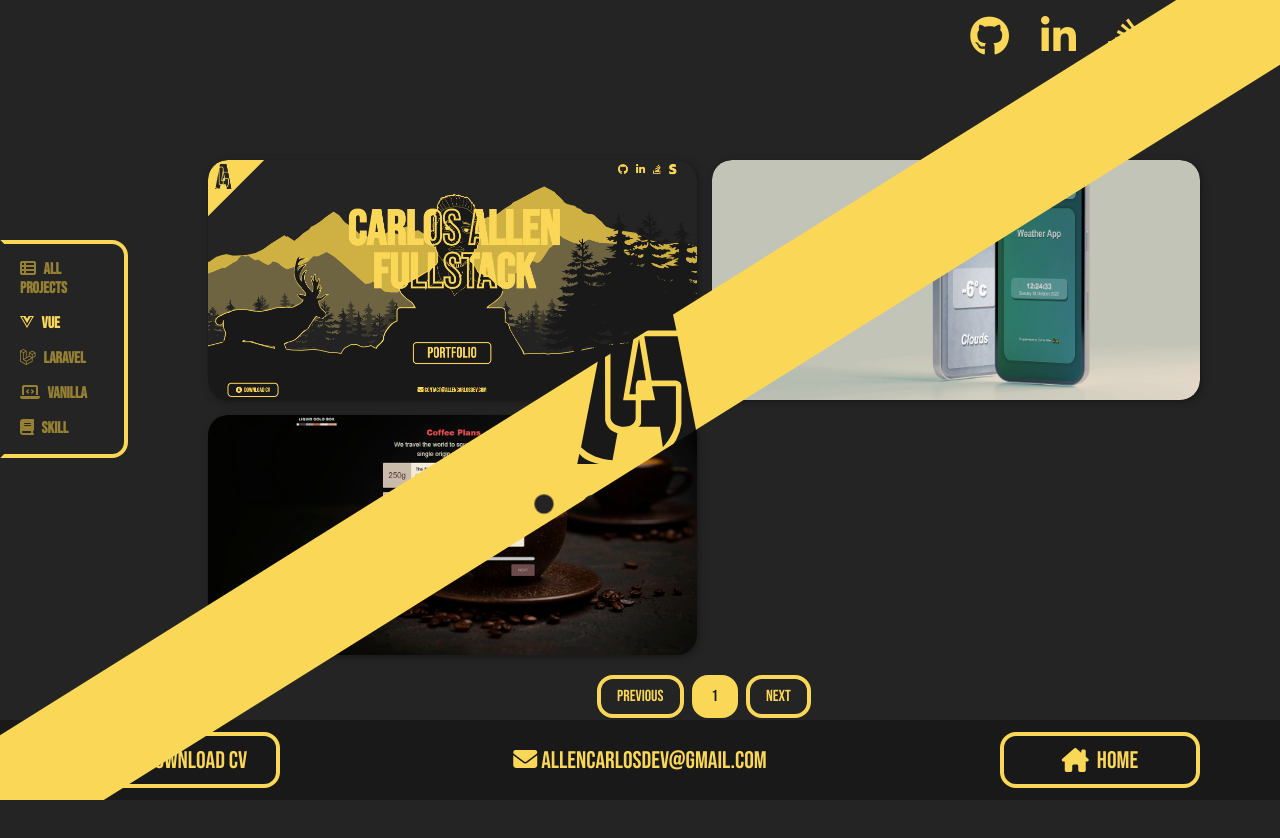
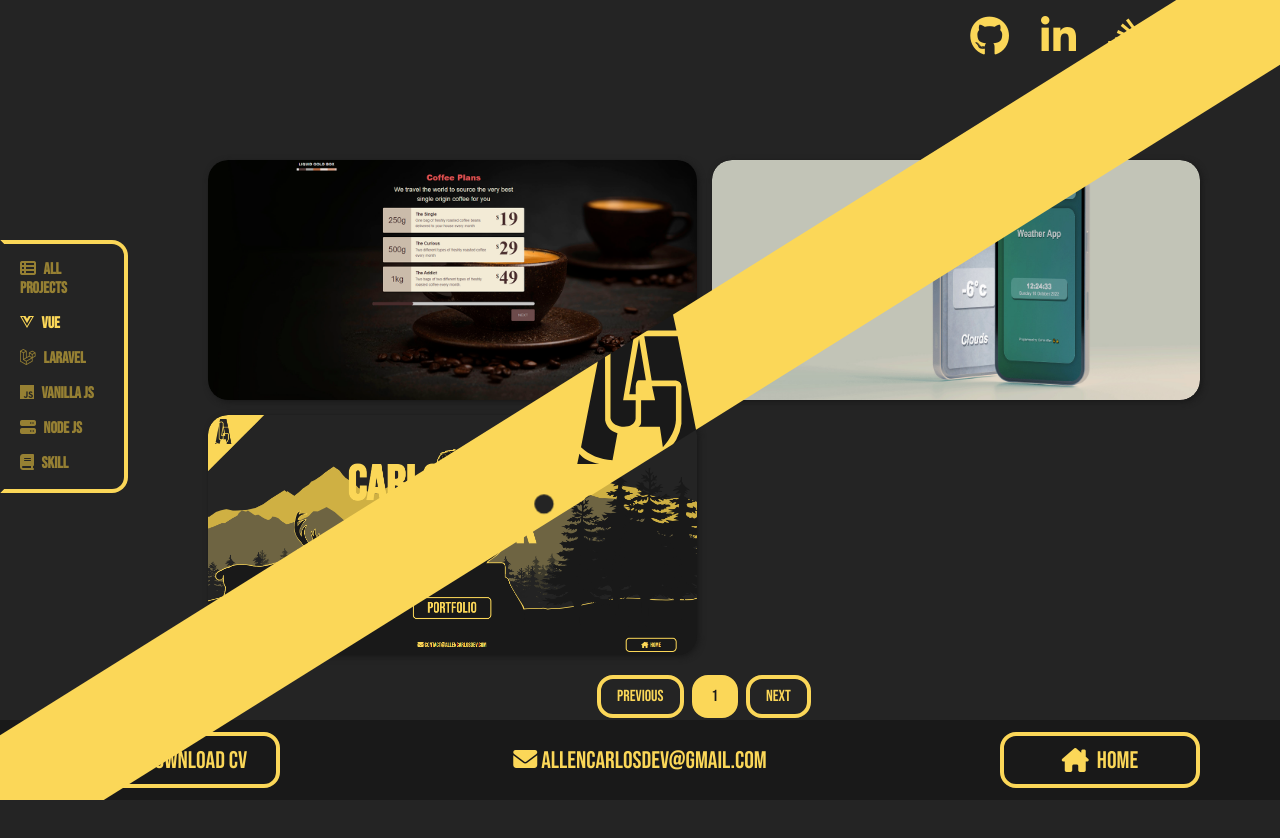
Before and after one commit to allencarlosdev/portfolio, a Vue app: page /vue in a window 1280 px wide. Shown: the top 838 px of the page. Built offline with nearby package versions, Linux system fonts and the light colour scheme.

Commit message:
Adding Node js in skill beside sorting content

```diff
--- a/src/components/projectsData.js
+++ b/src/components/projectsData.js
@@ -13,12 +13,12 @@ export let projectsData = [
     {
       id:2,
       category:["Vue"],
-      title:"Portfolio",
-      image:require("@/assets/allenpage4.png"),
-      objective:"It shows all the own projects that I made to show to companies or clients, this page is made with Vuejs.",
+      title:"Reactive forms",
+      image:require("@/assets/reactive-form.png"),
+      objective:"Create reactive forms on a single page",
       links:{
-        hrefCode:"https://github.com/allencarlosdev/portfolio", titleCode:"code on github page portfolio",
-        hrefPage :"https://allencarlosdev.com", titlePage:"Portfolio web of Carlos Allen",
+        hrefCode:"https://github.com/allencarlosdev/Reactive-forms", titleCode:"code on github for coffee form",
+        hrefPage :"https://coffee-form.netlify.app/", titlePage:"Coffee form",
       }
     },
     {
@@ -45,7 +45,7 @@ export let projectsData = [
     },
     {
       id:5,
-      category:["Laravel", "Vanilla"],
+      category:["Laravel"],
       title:"Allenpage2",
       image:require("@/assets/allenpage2.png"),
       objective:"the goal of this static page is to try to replicate the original page but with some subtle changes in addition to using BEM methodology.",
@@ -78,7 +78,7 @@ export let projectsData = [
     },
     {
       id:8,
-      category:["Laravel", "Vanilla"],
+      category:["Laravel"],
       title:"Allenpage1",
       image:require("@/assets/allenpage1.png"),
       objective:"My goal as a programmer for this static page was to make it as simple as possible without using methodologies, libraries etc.",
@@ -90,12 +90,12 @@ export let projectsData = [
     {
       id:9,
       category:["Vue"],
-      title:"Reactive forms",
-      image:require("@/assets/reactive-form.png"),
-      objective:"Create reactive forms on a single page",
+      title:"Portfolio",
+      image:require("@/assets/allenpage4.png"),
+      objective:"It shows all the own projects that I made to show to companies or clients, this page is made with Vuejs.",
       links:{
-        hrefCode:"https://github.com/allencarlosdev/Reactive-forms", titleCode:"code on github for coffee form",
-        hrefPage :"https://coffee-form.netlify.app/", titlePage:"Coffee form",
+        hrefCode:"https://github.com/allencarlosdev/portfolio", titleCode:"code on github page portfolio",
+        hrefPage :"https://allencarlosdev.com", titlePage:"Portfolio web of Carlos Allen",
       }
     },
   ]
--- a/src/components/skillsData.js
+++ b/src/components/skillsData.js
@@ -59,4 +59,9 @@ export let skillsData = [
       title:"TAILWINDCSS",
       image:require("@/assets/skill/tailwind.svg"),
     },
+    {
+      id:13,
+      title:"NODEJS",
+      image:require("@/assets/skill/nodejs.svg"),
+    },
   ]
--- a/src/views/ContentView.vue
+++ b/src/views/ContentView.vue
@@ -5,7 +5,8 @@
             <router-link to="/portfolio" class="content__link"><i class="fa-solid fa-table-list"></i> All projects</router-link>
             <router-link to="/vue" class="content__link"><i class="fa-brands fa-vuejs"></i> Vue </router-link>
             <router-link to="/laravel" class="content__link"><i class="fa-brands fa-laravel"></i> Laravel </router-link>
-            <router-link to="/vanilla" class="content__link"><i class="fa-solid fa-laptop-code"></i> Vanilla</router-link>
+            <router-link to="/vanilla" class="content__link"><i class="fa-brands fa-js"></i> Vanilla JS</router-link>
+            <router-link to="/node" class="content__link"><i class="fa-solid fa-server"></i> Node JS</router-link>
             <router-link to="/skill" class="content__link"><i class="fa-solid fa-book"></i> Skill</router-link>
         </nav>
         <router-view v-slot="{ Component }">
```
Also changed, not shown: src/assets/skill/nodejs.svg (added).
